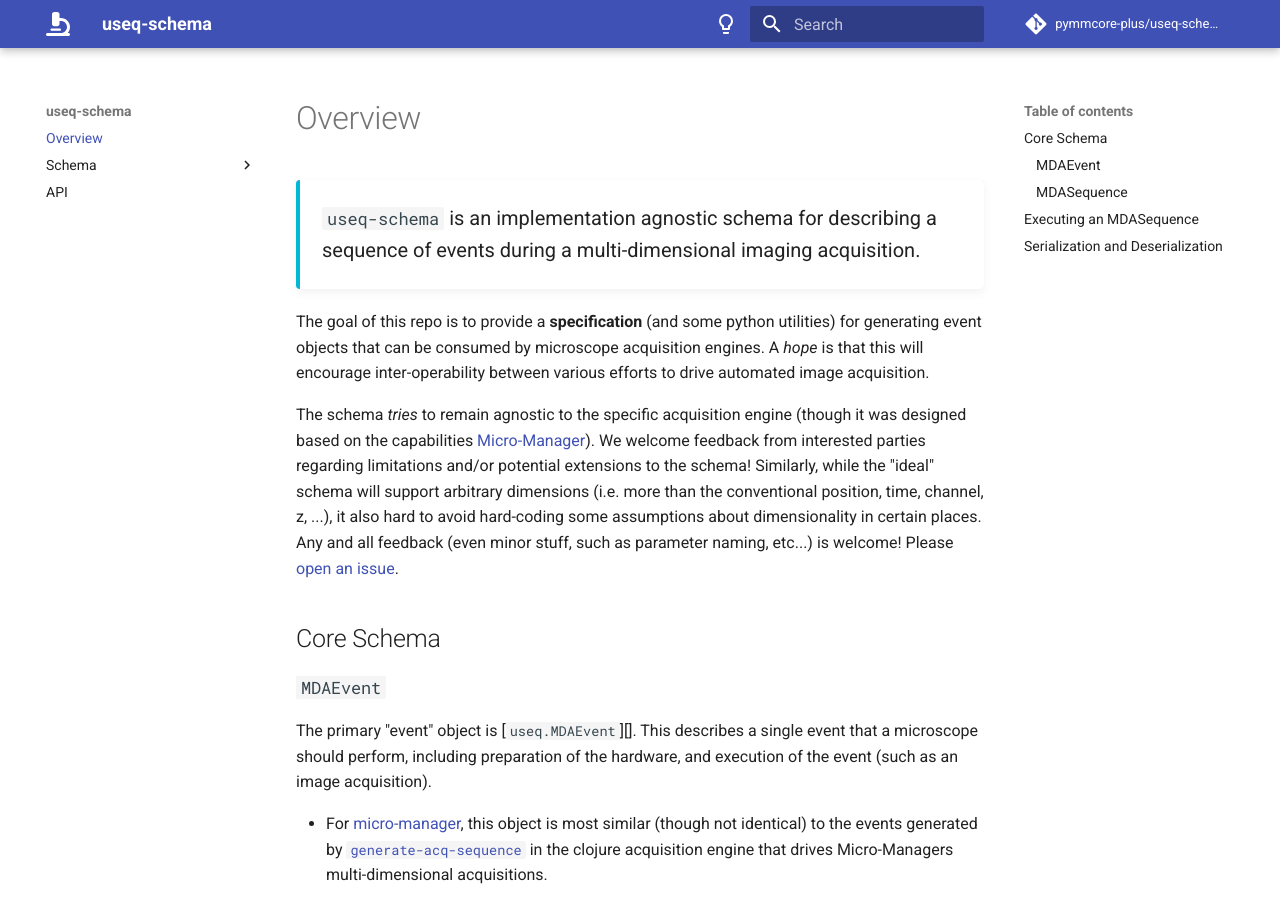
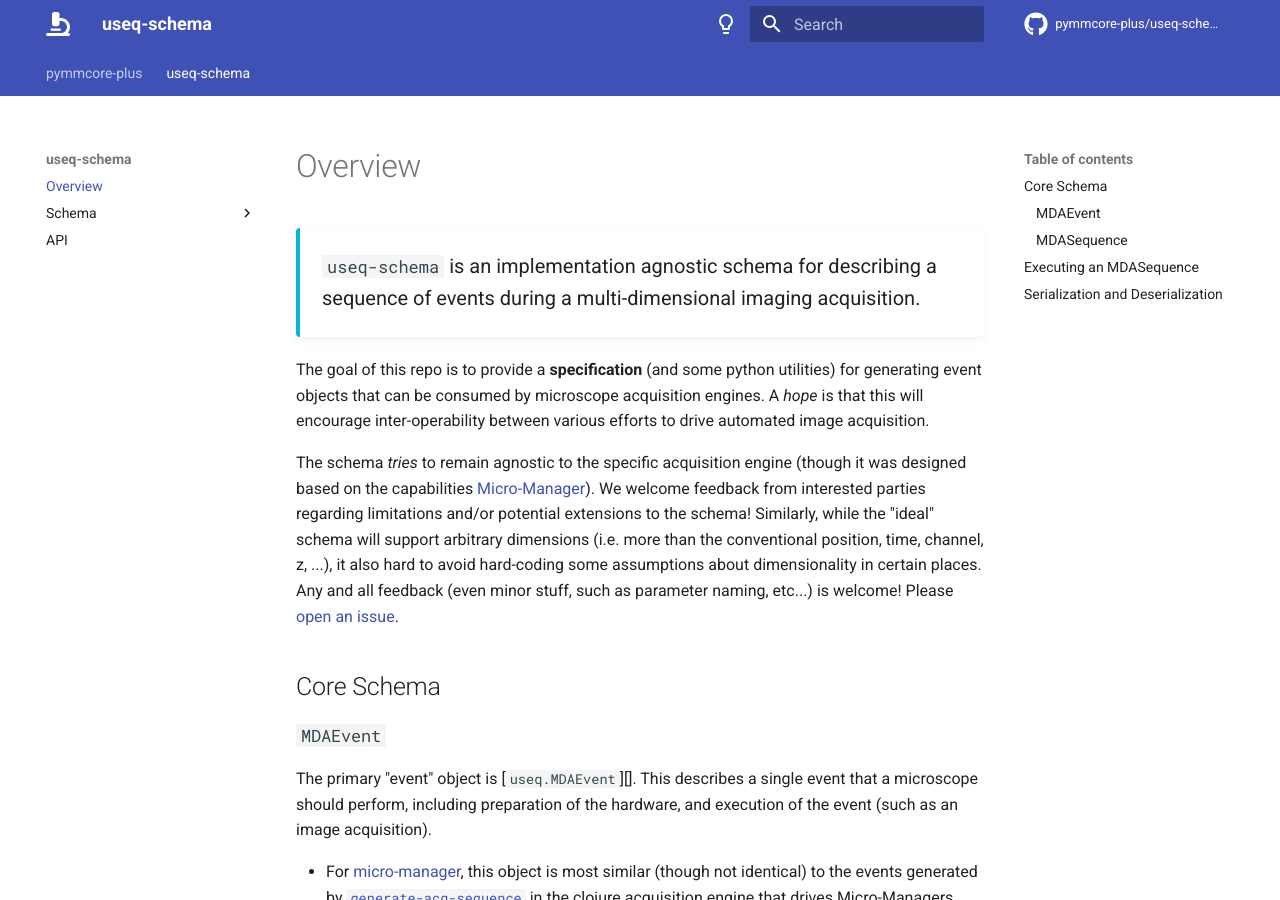
Before and after one commit to pymmcore-plus/useq-schema, an MkDocs documentation site: the page built from docs/index.md, in a window 1280 px wide and 900 px high. Built offline with MkDocs 1.6.1 and Material for MkDocs 9.7.7, drawn with Linux system fonts in a browser that asks for light colours; emoji names are drawn with the system emoji font; comment, search, counter and statistics services are not loaded.

Commit message:
docs: update nav in docs (#61)

```diff
--- a/mkdocs.yml
+++ b/mkdocs.yml
@@ -12,19 +12,23 @@ watch:
   - src
 
 nav:
-  - index.md
-  - Schema:
-    - schema/sequence.md
-    - schema/event.md
-    - schema/axes.md
-  - api.md
+  - pymmcore-plus: /pymmcore-plus/
+  - useq-schema:
+      - index.md
+      - Schema:
+        - schema/sequence.md
+        - schema/event.md
+        - schema/axes.md
+      - api.md
 
 theme:
   name: "material"
   features:
     - content.tabs.link
+    - navigation.tabs
   icon:
     logo: fontawesome/solid/microscope
+    repo: fontawesome/brands/github
   palette:
     # Palette toggle for light mode
     - media: "(prefers-color-scheme: light)"
```
